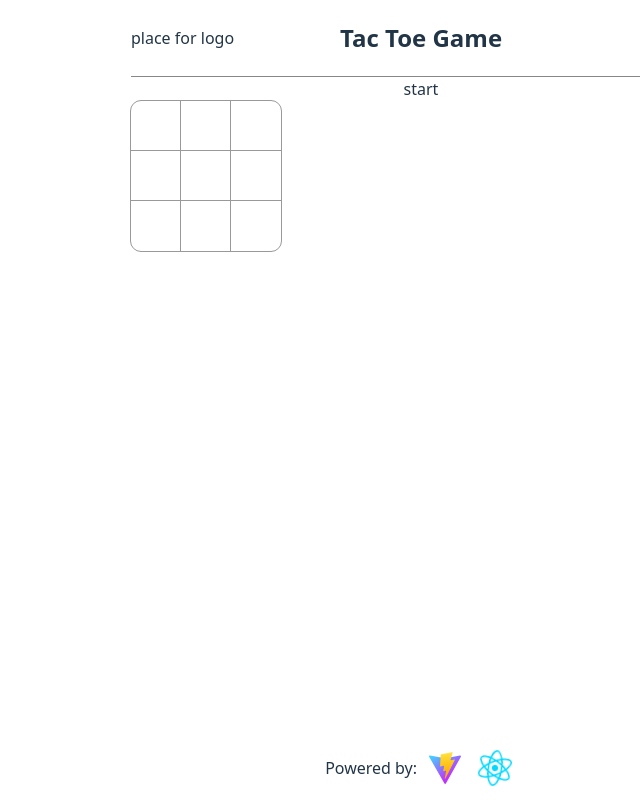
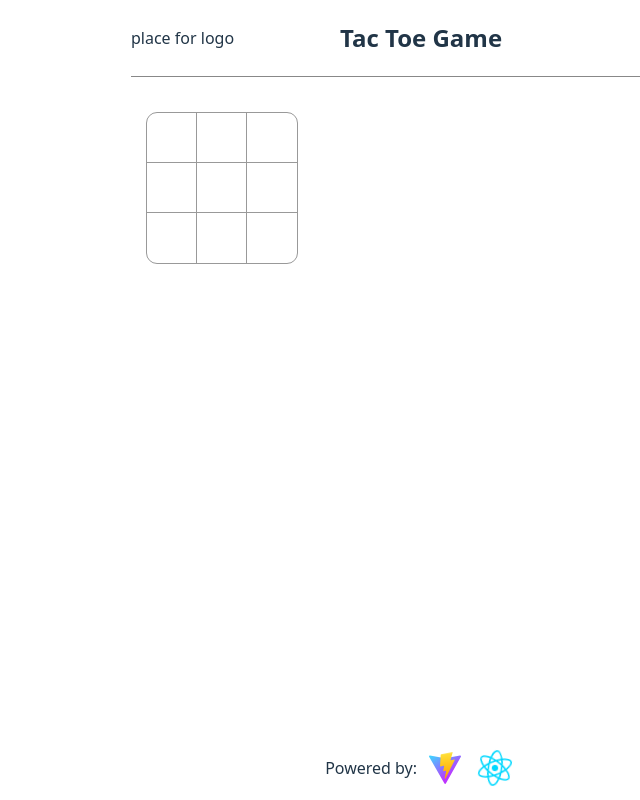
Before and after one commit to ArkadiuszBlochowiak/tic-tac-toe-game, a React (Vite) app: page /game in a window 1280 px wide. Shown: the whole page, without its empty margins (219-859 px from the left). Built offline with nearby package versions, Linux system fonts and the light colour scheme.

Commit message:
Add board wrapper component

```diff
--- a/src/features/game/Board.tsx
+++ b/src/features/game/Board.tsx
@@ -65,7 +65,6 @@ export default function Board() {
 
   return (
     <>
-      start
       <div className="board">{board}</div>
     </>
   );
--- /dev/null
+++ b/src/features/game/Game.tsx
@@ -0,0 +1,10 @@
+import Board from "./Board.tsx";
+import "./game.css";
+
+export default function Game() {
+  return (
+    <div className="game">
+      <Board />
+    </div>
+  );
+}
--- /dev/null
+++ b/src/features/game/game.css
@@ -0,0 +1,6 @@
+.game {
+    display: flex;
+    flex-direction: column;
+    padding: 36px 16px;
+
+}
--- a/src/main.tsx
+++ b/src/main.tsx
@@ -2,7 +2,7 @@ import { StrictMode } from "react";
 import { createRoot } from "react-dom/client";
 import "./index.css";
 import App from "./App.tsx";
-import Board from "./features/game/Board.tsx";
+import Game from "./features/game/Game.tsx";
 import Home from "./features/home/Home.tsx";
 import { createBrowserRouter } from "react-router";
 import { RouterProvider } from "react-router/dom";
@@ -26,7 +26,7 @@ const router = createBrowserRouter([
       },
       {
         path: "/game",
-        Component: Board,
+        Component: Game,
       },
     ],
   },
```
